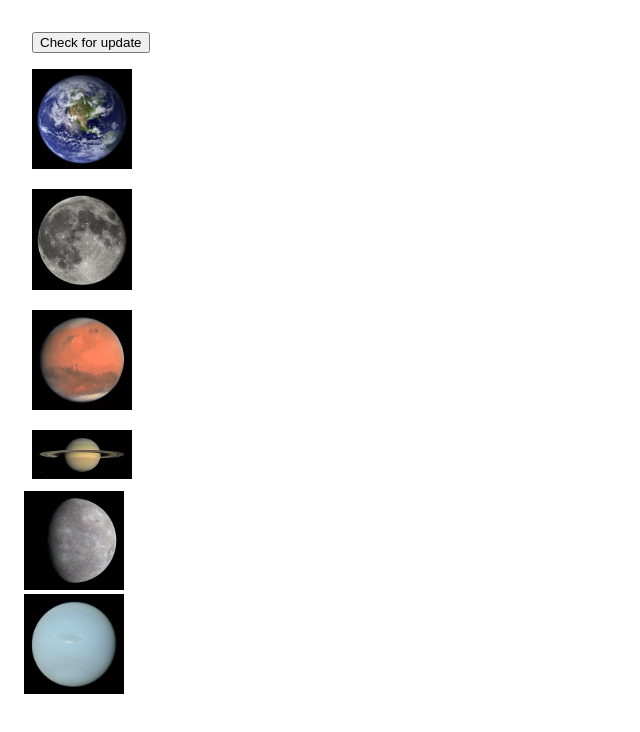
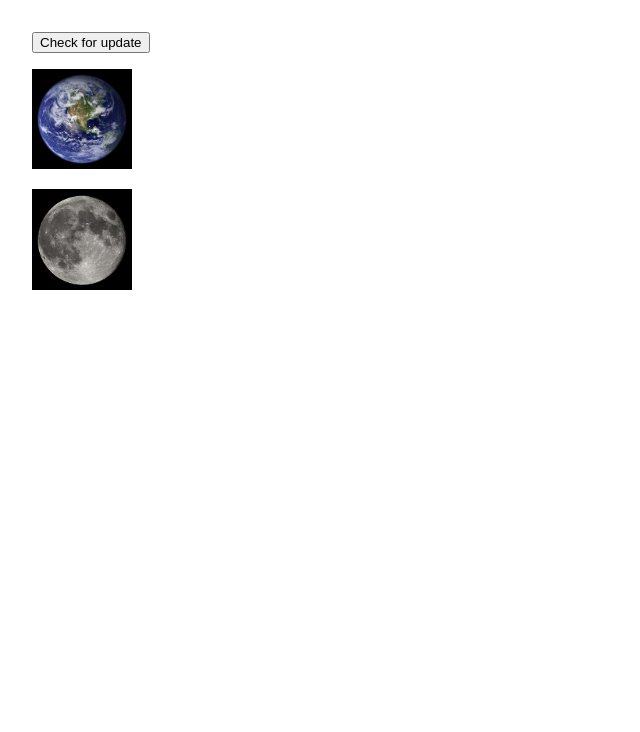
Before and after one commit to theguitxo/pruebapwa, an Angular app: page / in a window 1280 px wide. Shown: the top 732 px of the page, without its empty margins (0-640 px from the left). Built offline with nearby package versions, Linux system fonts and the light colour scheme.

Commit message:
eliminados planetas

```diff
--- a/src/app/app.component.html
+++ b/src/app/app.component.html
@@ -13,16 +13,4 @@
   <div class="p-05">
     <img src="./assets/luna.jpg" width="100" height="auto" />
   </div>
-  <div class="p-05">
-    <img src="./assets/marte.jpg" width="100" height="auto" />
-  </div>
-  <div class="p-05">
-    <img src="./assets/saturno.jpg" width="100" height="auto" />
-  </div>
-  <div class="p-06">
-    <img src="./assets/mercurio.jpg" width="100" height="auto" />
-  </div>
-  <div class="p-06">
-    <img src="./assets/neptuno.png" width="100" height="auto" />
-  </div>
 </div>
```
